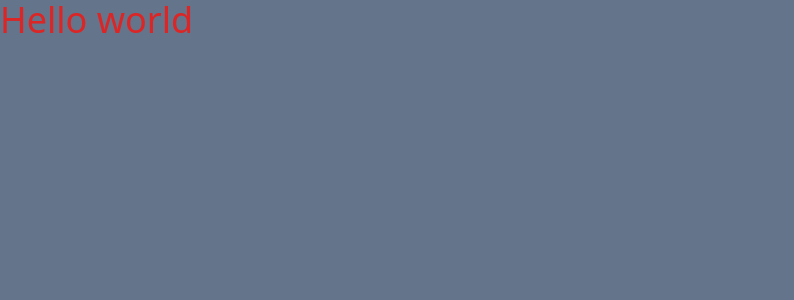
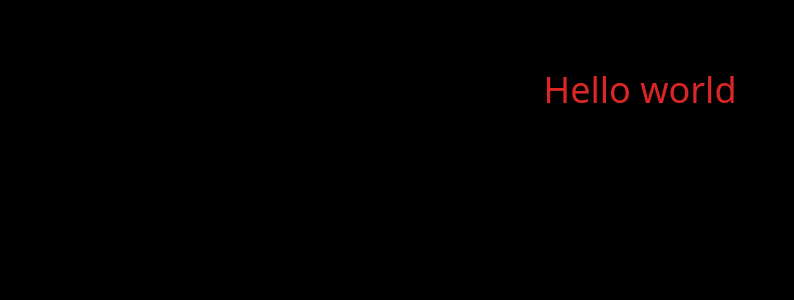
Before and after one commit to Eduardo123Andrade/nextjs-aulas, a Next.js app in the folder site-blog/: page / in a window 1280 px wide. Shown: the top 300 px of the page, without its empty margins (0-794 px from the left). Built offline with nearby package versions, Linux system fonts and the light colour scheme.

Commit message:
home page

```diff
--- a/site-blog/src/pages/index.tsx
+++ b/site-blog/src/pages/index.tsx
@@ -13,7 +13,7 @@
 
 export default function Home() {
   return (
-    <div className="min-h-screen min-w-full bg-slate-500">
+    <div className="bg-black grid grid-rows-[20px_1fr_20px] items-center justify-items-center min-h-screen p-8 pb-20 gap-16 sm:p-20 font-[family-name:var(--font-geist-sans)]">
       <h2 className="text-4xl text-red-600">Hello world</h2>
     </div>
   );
```
